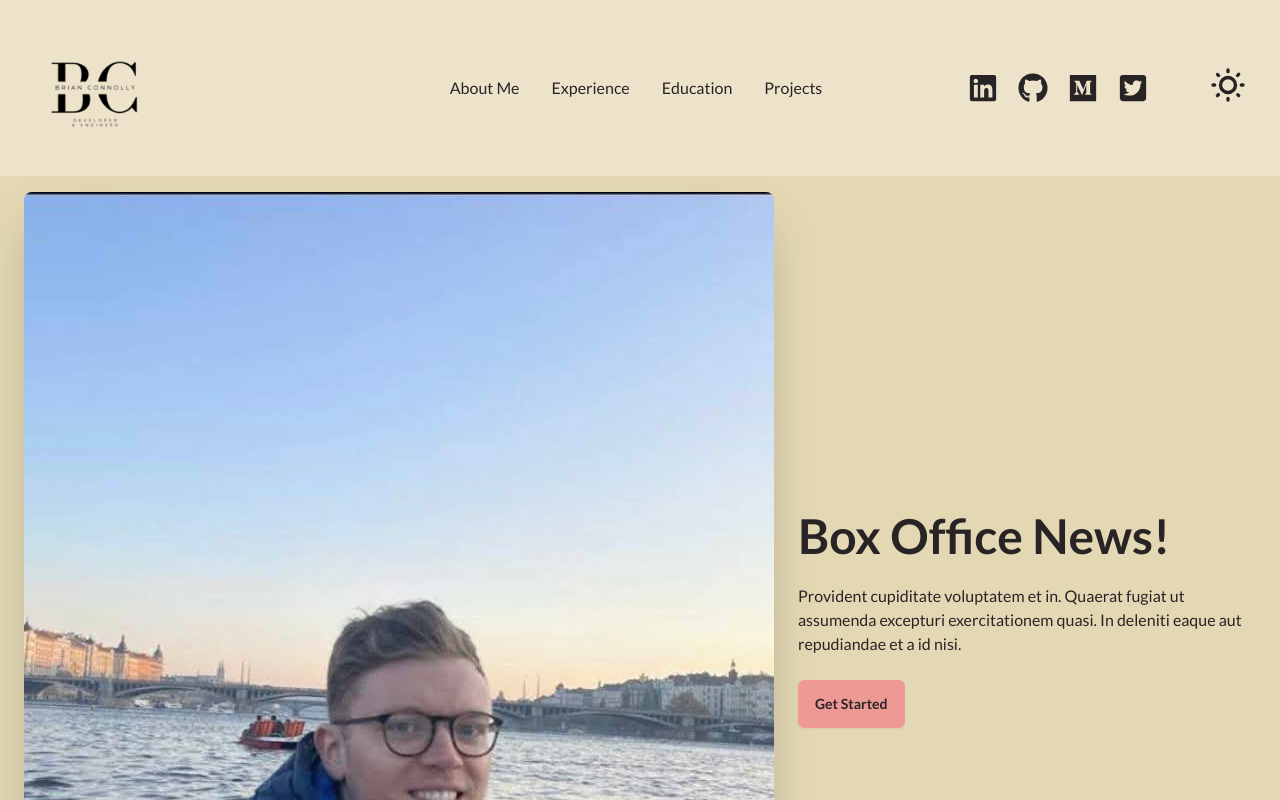
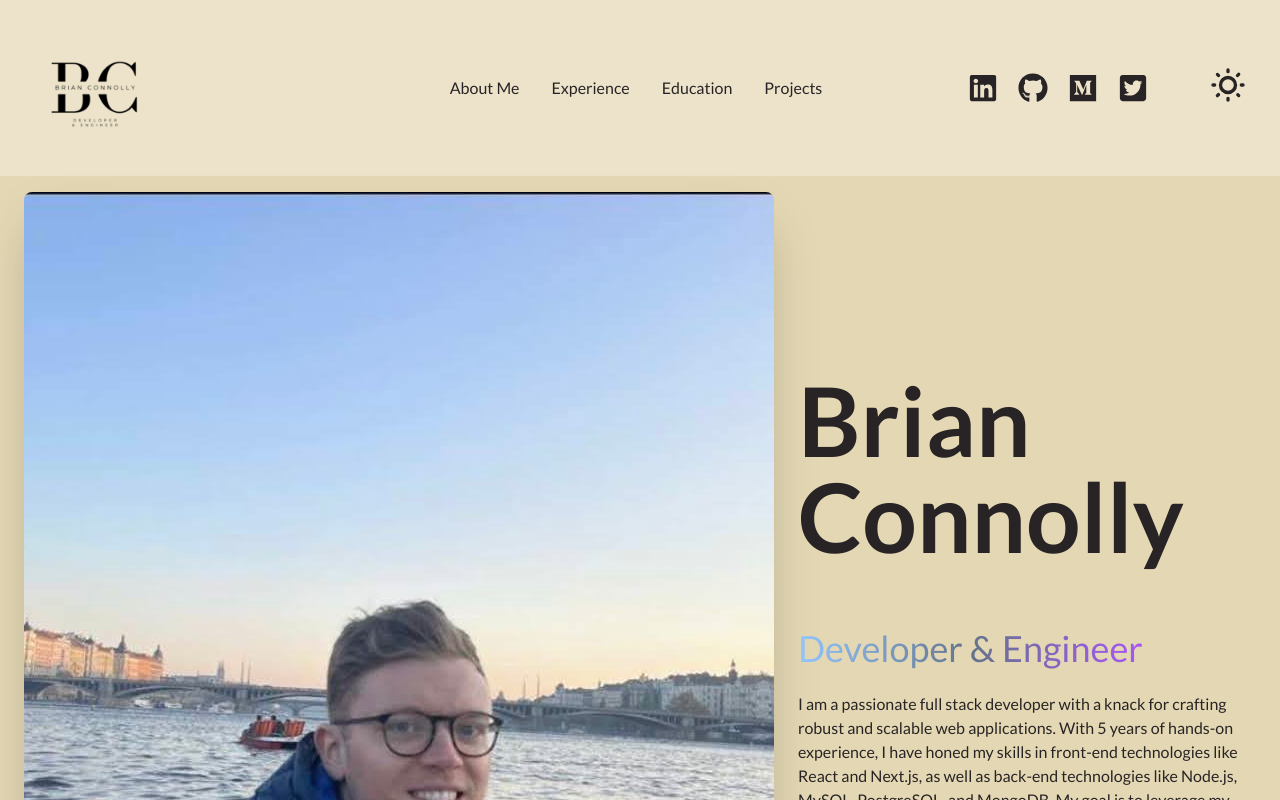
Before and after one commit to Brianconn71/portfolio-vite-react, a React (Vite) app: page / in a window 1280 px wide. Shown: the top 800 px of the page. Built offline with nearby package versions, Linux system fonts and the light colour scheme.

Commit message:
styled headings on hero

```diff
--- a/src/components/Hero.jsx
+++ b/src/components/Hero.jsx
@@ -1,5 +1,6 @@
 import React from 'react'
 import heroImage from '../assets/images/Brian Connolly Software Developer & Engineer.png'
+import { HERO_CONTENT } from '../constants'
 
 const Hero = () => {
   return (
@@ -9,10 +10,10 @@ const Hero = () => {
             src={heroImage}
             className="mx-2 w-2/3 rounded-lg shadow-2xl" />
             <div>
-            <h1 className="text-5xl font-bold">Box Office News!</h1>
+            <h1 className="pb-16 text-6xl font-bold lg:mt-16 lg:text-8xl">Brian Connolly</h1>
+            <span className="bg-gradient-to-r from-blue-300 via-slate-500 to-purple-500 bg-clip-text text-4xl text-transparent">Developer & Engineer</span>
             <p className="py-6">
-                Provident cupiditate voluptatem et in. Quaerat fugiat ut assumenda excepturi exercitationem
-                quasi. In deleniti eaque aut repudiandae et a id nisi.
+                {HERO_CONTENT}
             </p>
             <button className="btn btn-primary">Get Started</button>
             </div>
--- a/src/components/Projects.jsx
+++ b/src/components/Projects.jsx
@@ -2,6 +2,7 @@ import React from 'react'
 
 const Projects = () => {
   return (
+    <div className="container">
         <div className="card lg:card-side bg-base-100 shadow-xl">
     <figure>
         <img
@@ -16,6 +17,7 @@ const Projects = () => {
         </div>
     </div>
         </div>
+    </div>
   )
 }
 
```
Lines whose indentation alone changed are shown as unchanged.
